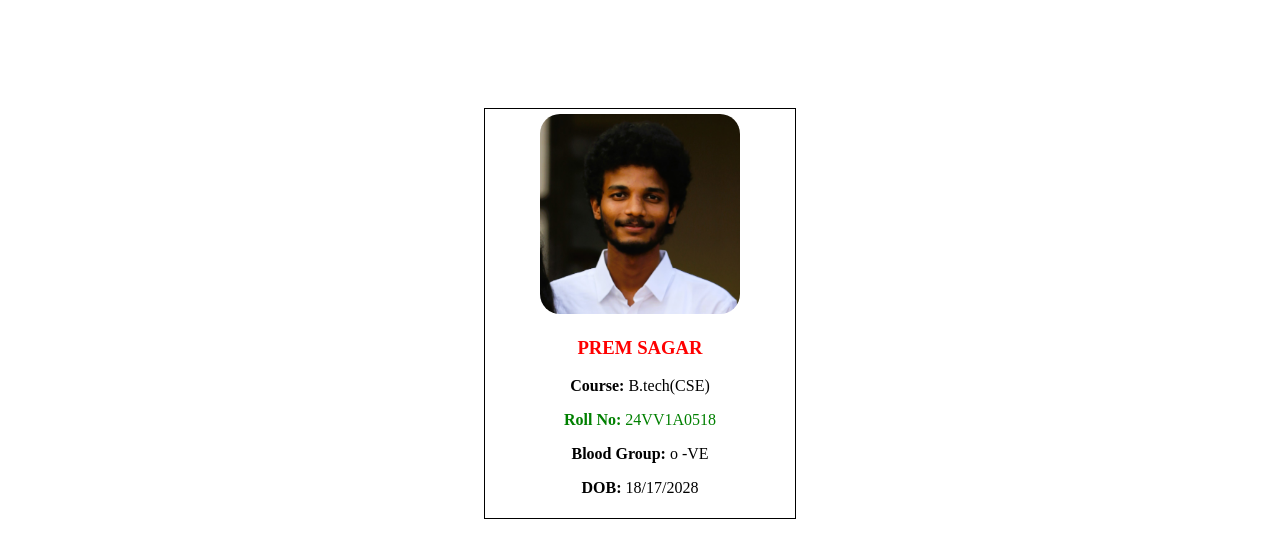
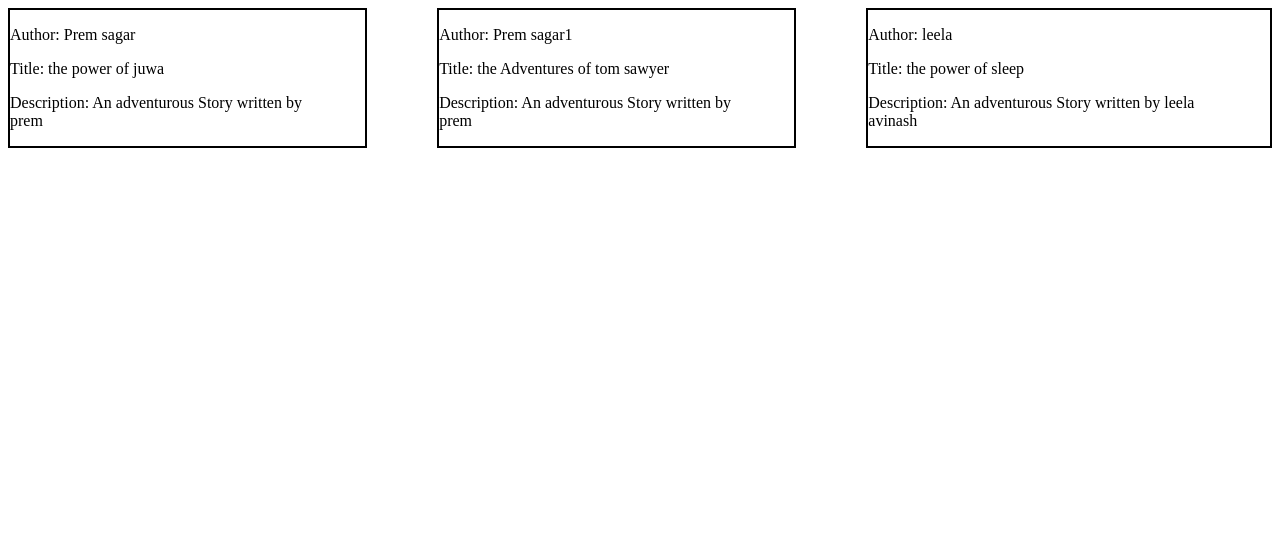
Before and after one commit to Giriprasad1432/React-fundamentals, a React (Vite) app in the folder practice/: page / in a window 1280 px wide. Shown: the top 558 px of the page. Built offline with nearby package versions, Linux system fonts and the light colour scheme.

Commit message:
react fundamentals part2

```diff
--- a/practice/src/App.css
+++ b/practice/src/App.css
@@ -18,5 +18,9 @@
 }
 .box2{
    display: flex;
-   justify-content: center;
+   gap: 70px;
 }
+.blog{
+    padding-right: 50px;
+    border: 2px solid black;
+}
--- a/practice/src/App.jsx
+++ b/practice/src/App.jsx
@@ -1,26 +1,50 @@
 import Profile from "./Profile.jsx"
 import "./ProductCart.css"
 import "./App.css"
+import BlogPost from "./BlogPost"
 import Giri from "./Giri.jsx"
 import ProductCart from "./ProductCart.jsx"
 function App() {
-  const object1={
-      product_name:"drinks",
-     price:40,
-     isavailable:true
+  const Products = [{
+    product_name: "drinks",
+    price: 40,
+    isavailable:true
+  },
+  {
+    product_name: "books",
+    price: 9999,
+    isavailable:false
+  },
+  {
+    product_name: "pens",
+    price: 753,
+    isavailable:true
   }
-    const object2={
-      product_name:"toys",
-     price:9999,
-     isavailable:false
+  ]
+  const prem = {
+    name: "PREM SAGAR",
+    course: "B.tech(CSE)",
+    blood_group: "o -VE",
+    roll_no: "24VV1A0518",
+    dob: "18/17/2028"
   }
-  const prem={
-    name:"PREM SAGAR",
-    course: "B.tech(CSE)",
-    blood_group:"o -VE",
-    roll_no:"24VV1A0518",
-    dob:"18/17/2028"
-  }
+
+  const Post=[
+    { id:1,
+      author:"Prem sagar",
+      title:"the power of juwa",
+      desc:"An adventurous Story written by prem"
+    },
+    { id: 2,
+      author:"Prem sagar1",
+      title:"the Adventures of tom sawyer",
+      desc:"An adventurous Story written by prem"
+    },
+    { id: 3,
+      author:"leela",
+      title:"the power of sleep",
+      desc:"An adventurous Story written by leela avinash"
+    }]
 
   return (
     <div class="box2">
@@ -29,7 +53,14 @@
       <ProductCart {...object1}/>
       <ProductCart {...object2}/>
       </div> */}
-      <Giri {...prem}/>
+      {/* <Giri {...prem}/> */}
+      {/* { Products.map((products)=>(<ProductCart product_name={products.product_name} price={products.price}
+      isavailable={products.isavailable}/>
+      ))
+      } */}
+       { Post.map((books)=>(<BlogPost key={books.id} author={books.author}
+       title={books.title}
+      desc={books.desc}/>))}
     </div>
   )
 }
--- /dev/null
+++ b/practice/src/BlogPost.jsx
@@ -0,0 +1,11 @@
+function BlogPost({author,title,desc}){
+
+    return(
+        <div class="blog">
+            <p>Author: {author}</p>
+            <p>Title: {title}</p>
+            <p>Description: {desc}</p>
+        </div>
+    )
+}
+export default BlogPost
--- a/practice/src/ProductCart.jsx
+++ b/practice/src/ProductCart.jsx
@@ -8,8 +8,8 @@
          <p class="price">price : {price} </p>
 
           <p class="stock">
-              {isavailable===true ? <p class="p1">drinks are available</p>:
-              <p class="p2">drinks are not available</p>}</p>
+              {isavailable ? <p class="p1">available</p>:
+              <p class="p2"> not available</p>}</p>
         </div>
         </>
 
```
